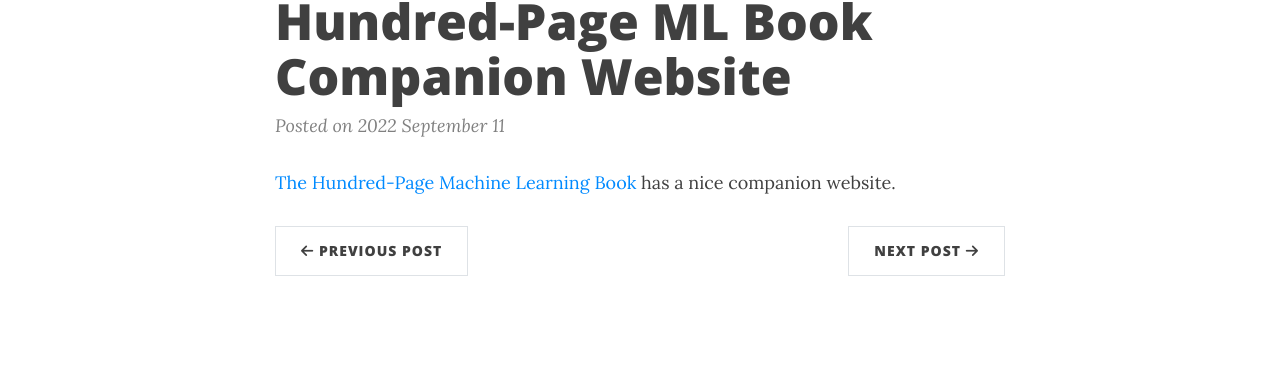
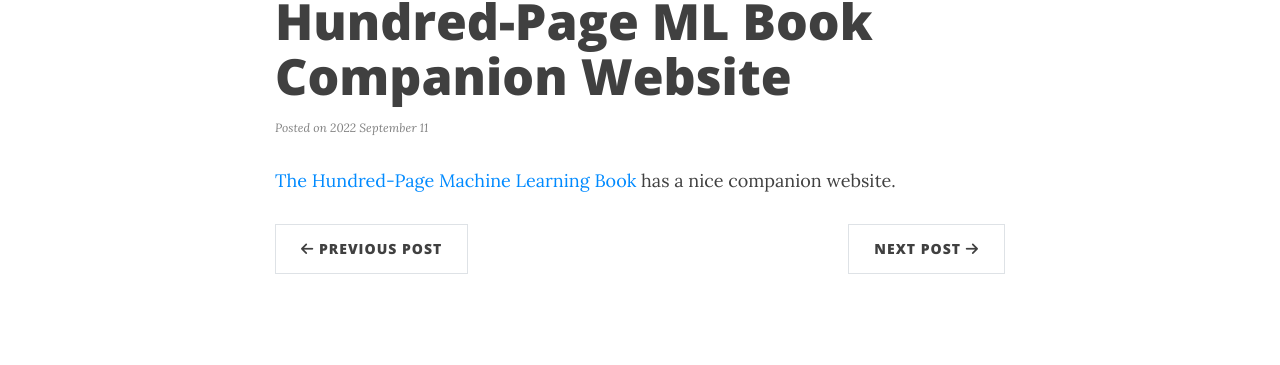
Before and after one commit to johnlaudun/jln, a Jekyll site: the page built from _posts/2022-09-11-1450.md, in a window 1280 px wide. Shown: the part 136-501 px from the top of the page. Built offline with Jekyll 4.4.1, drawn with Linux system fonts in a browser that asks for light colours; comment, search, counter and statistics services are not loaded.

Commit message:
Improving post metadata display

```diff
--- a/_layouts/home.html
+++ b/_layouts/home.html
@@ -21,7 +21,7 @@
 
 
       <div class="post-meta">
-        <span class="post-date">{{ post.date | date: "%-d %B  %Y" }}</span>
+        <span class="post-date">{{ post.date | date: "%-d %B  %Y" }}</span> |
         {% if post.tags.size > 0 %}
           TAG{% if post.tags.size > 1 %}S{% endif %}:
         {{ post.tags | sort | join: ", " }}
--- a/assets/css/beautifuljekyll.css
+++ b/assets/css/beautifuljekyll.css
@@ -522,7 +522,7 @@
 .post-preview .post-meta,
 .post-heading .post-meta {
   color: var(--mid-col);
-  font-size: 1.125rem;
+  font-size: 0.75rem;
   font-style: italic;
   margin: 0 0 0.625rem;
   font-family: var(--body-font);
```
